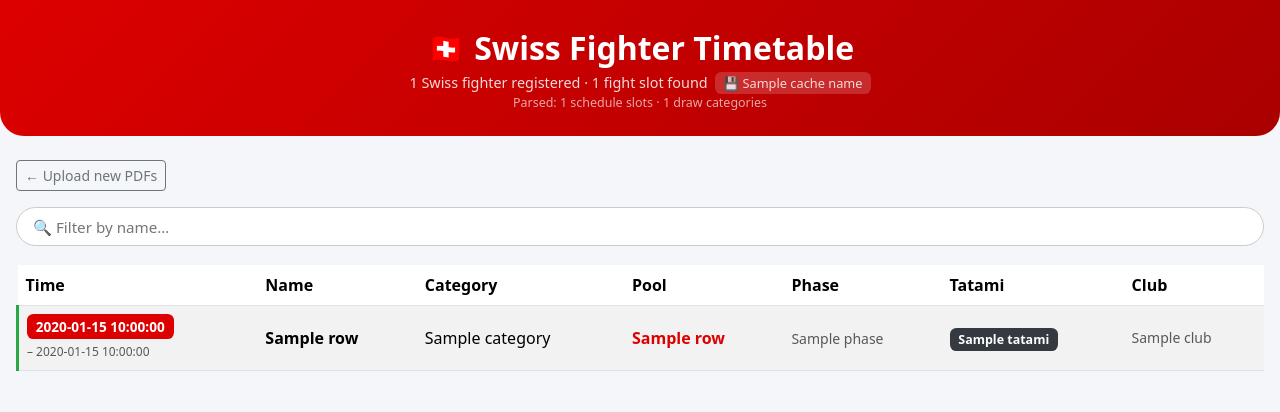
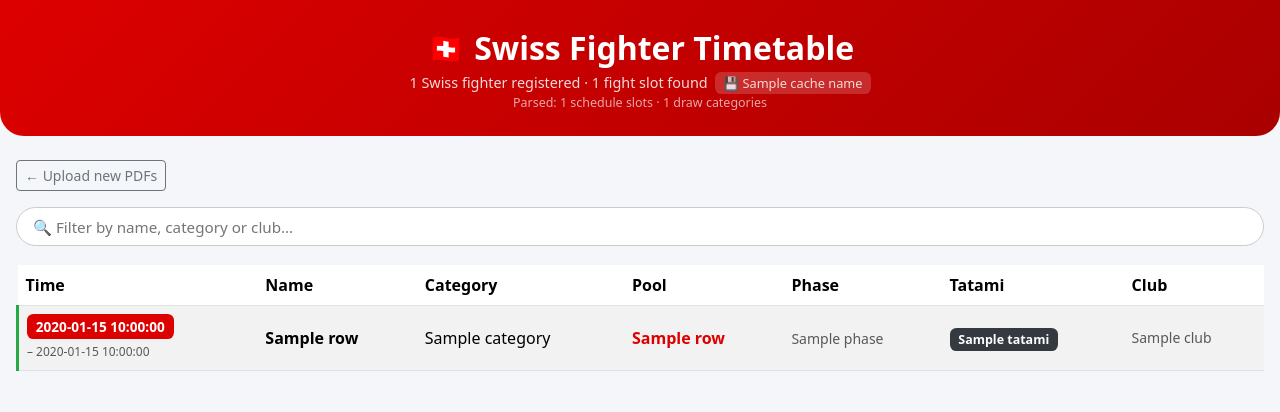
Before and after one commit to matthias-jenni/sportdata-scanner, a Flask app: template templates/result.html in a window 1280 px wide. Shown: the top 412 px of the page. Run offline with Flask 3, Linux system fonts and the light colour scheme; the template is opened without the code that fills it: most values are stand-ins (such as "Sample title", 1, 10 or a date in 2020).

Commit message:
filter for category and club as well

```diff
--- a/templates/result.html
+++ b/templates/result.html
@@ -193,7 +193,7 @@
 
   {# ======= SEARCH BAR (mobile-first, also useful on desktop) ======= #}
   <div class="search-bar">
-    <input type="search" id="name-filter" placeholder="🔍 Filter by name…" autocomplete="off" />
+    <input type="search" id="name-filter" placeholder="🔍 Filter by name, category or club…" autocomplete="off" />
   </div>
 
   {# ======= DESKTOP TABLE ======= #}
@@ -212,7 +212,7 @@
       </thead>
       <tbody>
         {% for r in rows %}
-        <tr data-end="{{ r.time_end or r.time }}" data-name="{{ r.name | lower }}">
+        <tr data-end="{{ r.time_end or r.time }}" data-name="{{ r.name | lower }}" data-cat="{{ r.category | lower }}" data-club="{{ r.club | lower }}">
           <td>
             <span class="badge-time">{{ r.time }}</span>
             {% if r.time_end %}<br><span class="text-muted" style="font-size:.75rem">– {{ r.time_end }}</span>{% endif %}
@@ -232,7 +232,7 @@
   {# ======= MOBILE CARDS ======= #}
   <div class="fight-cards mb-5">
     {% for r in rows %}
-    <div class="fight-card" data-end="{{ r.time_end or r.time }}" data-name="{{ r.name | lower }}">
+    <div class="fight-card" data-end="{{ r.time_end or r.time }}" data-name="{{ r.name | lower }}" data-cat="{{ r.category | lower }}" data-club="{{ r.club | lower }}">
       <div class="up-next-label" style="display:none">▶ Up next</div>
       <div class="fc-header">
         <span class="badge-time">{{ r.time }}{% if r.time_end %} – {{ r.time_end }}{% endif %}</span>
@@ -307,7 +307,9 @@
       const end  = toMin(c.dataset.end  || '');
       const name = c.dataset.name || '';
       const isPast = end >= 0 && cur > end;
-      const matchesFilter = !filterQ || name.includes(filterQ);
+      const matchesFilter = !filterQ || name.includes(filterQ)
+                         || (c.dataset.cat  || '').includes(filterQ)
+                         || (c.dataset.club || '').includes(filterQ);
 
       c.classList.toggle('past', isPast);
       c.querySelector('.up-next-label').style.display = 'none';
@@ -334,7 +336,9 @@
       const end  = toMin(r.dataset.end  || '');
       const name = r.dataset.name || '';
       const isPast = end >= 0 && cur > end;
-      const matchesFilter = !filterQ || name.includes(filterQ);
+      const matchesFilter = !filterQ || name.includes(filterQ)
+                         || (r.dataset.cat  || '').includes(filterQ)
+                         || (r.dataset.club || '').includes(filterQ);
 
       r.classList.toggle('past', isPast);
       r.classList.toggle('past-hidden',   isPast && !showPast);
```
